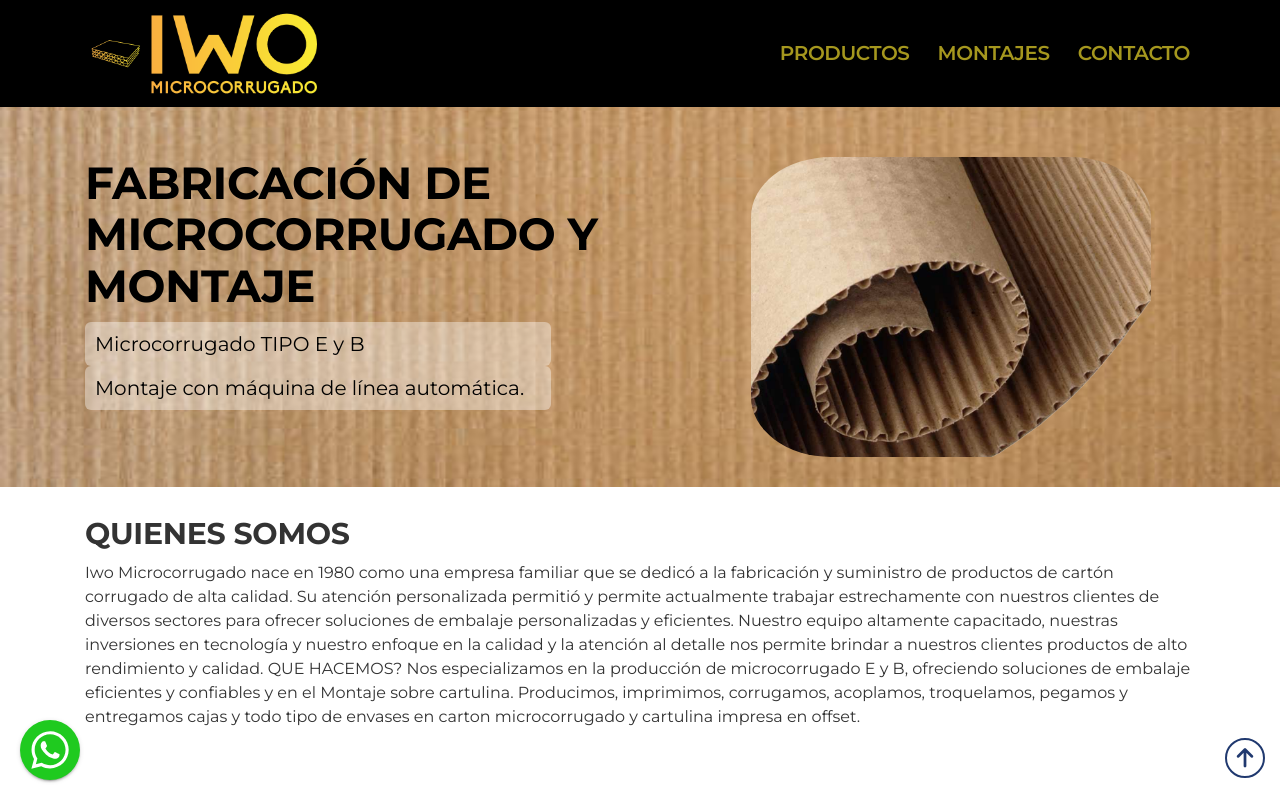
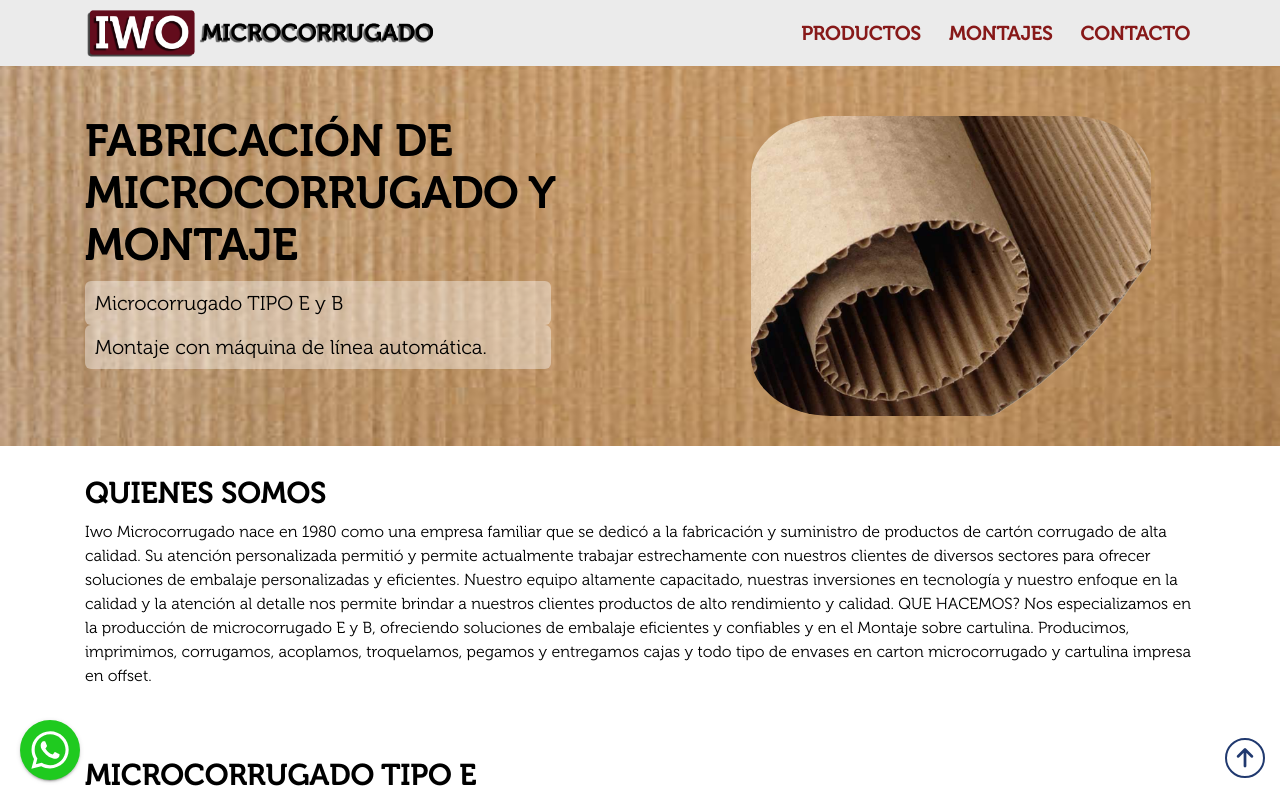
Before and after one commit to lucasgarcia85/Iwo_microcorrugados, a website: page index.html in a window 1280 px wide. Shown: the top 796 px of the page. Drawn offline with nearby package versions, Linux system fonts and the light colour scheme.

Commit message:
agregado logo, cambiado colores, y boton submit

```diff
--- /dev/null
+++ b/assets/images/color fondo header.txt
@@ -0,0 +1 @@
+a39f9e
--- a/assets/styles/scss/_footer.scss
+++ b/assets/styles/scss/_footer.scss
@@ -66,6 +66,15 @@ footer {
 
             }
 
+        }
+
+        .botonform{
+            width: 80%;
+            margin: auto;
+
+            .btn{
+                min-width: 180px;
+            }
         }
 
     }
--- a/assets/styles/scss/_globals.scss
+++ b/assets/styles/scss/_globals.scss
@@ -3,7 +3,22 @@ html {
     font-size: 10px;
 }
 
+@font-face {
+    font-family: 'Museo';
+    src: url('../../fonts/Museo700-Regular.otf');
+    font-weight: 700;
+    font-style:normal;
+}
+
+@font-face {
+    font-family: 'Museo';
+    src: url('../../fonts/Museo300-Regular.otf');
+    font-weight: 300;
+    font-style: normal;
+}
+
 body {
+
     font-family: $font-family-main;
     font-size: 1.6rem;
     line-height: 1.5;
@@ -120,7 +135,7 @@ h2 {
 }
 
 h1 {
-    font-size: 3.3rem;
+    font-size: 3rem;
     color: black;
     @include media-breakpoint-up(md) {
         font-size: 4.5rem;
--- a/assets/styles/scss/_header.scss
+++ b/assets/styles/scss/_header.scss
@@ -23,7 +23,7 @@ header {
     // }
 
     .navbar{
-        background-color: rgb(0, 0, 0);
+        background-color: $color-bg-main;
 
         &-toggler {
             border: 0;
@@ -98,7 +98,7 @@ header {
                             width: 0;
                             position: absolute;
                             transition: all 0.3s ease;
-                            background-color: #fff;
+                            background-color: $color-menu-hover;
                             height: 1px;
                             bottom: 2px;
                         }
@@ -137,18 +137,18 @@ header {
 
     .navbar-brand {
         img {
-            width: 150px;
+            width: 250px;
             height: auto;
             transition: all 0.3s ease;
 
             @include media-breakpoint-up(sm) {
-                width: 190px;
+                width: 270px;
                 }
             @include media-breakpoint-up(md){
-                width: 220px;
+                width: 290px;
             }
             @include media-breakpoint-up(lg){
-                width: 240px;
+                width: 350px;
             }
         }
     }
--- a/assets/styles/scss/_variables.scss
+++ b/assets/styles/scss/_variables.scss
@@ -1,14 +1,15 @@
 /*FONTS
 *******************************/
-$font-family-main: 'Montserrat', sans-serif;
+$font-family-main: 'Museo','Montserrat', sans-serif;
 
 /*COLORS
 *******************************/
-$color-main: #333;
+$color-main: black;
+$color-bg-main: #ebebeb;
 $color-blue-main: #20396f;
 $color-blue-light: #4764a3;
 $color-blue-dark: #0a245c;
 $color-whatsapp: #1fca1f;
 $color-available: #1CCB00;
-$color-menu: #a5971e;
-$color-menu-hover:#f0da12;
+$color-menu: rgb(135, 25, 25);   //#a5971e
+$color-menu-hover:#471405;
--- a/index.html
+++ b/index.html
@@ -54,7 +54,7 @@
   <nav class="navbar navbar-expand-lg navbar-dark">
     <div class="container">
       <a class="navbar-brand" href="index.html">
-        <img src="assets/images/logo5-removebg-preview.png" alt="logo Kerlin Bienes Raices">
+        <img src="assets/images/LOGOIWO2.png" alt="logo Iwo Microcorrugado">
       </a>
       <button class="navbar-toggler" type="button" data-bs-toggle="collapse" data-bs-target="#navbarNav" aria-controls="navbarNav" aria-expanded="false" aria-label="Toggle navigation">
         <div class="navbar-toggler-icon">
@@ -197,7 +197,7 @@
                   </div>
                 </div>
                 <div class="col-lg-6 col-sm-12">
-                  <div class="form-group m-0">
+                   <div class="botonform ">  <!-- clase m-0 -->
                     <button type="submit" class="btn btn-primary mt-1"><span>ENVIAR</span></button>
                   </div>
                 </div>
```
Also changed, not shown: assets/fonts/Museo300-Regular.otf (added), assets/fonts/Museo700-Regular.otf (added), assets/images/IMG-20230626-WA0026.jpg (added), assets/images/LOGOIWO.png (added), assets/images/LOGOIWO2.png (added), assets/images/insumos.jpg (added), assets/images/maquinamontaje.jpg (added), assets/images/microcorrugado.jpg (added), assets/styles/css/main.css, 2 other files.
